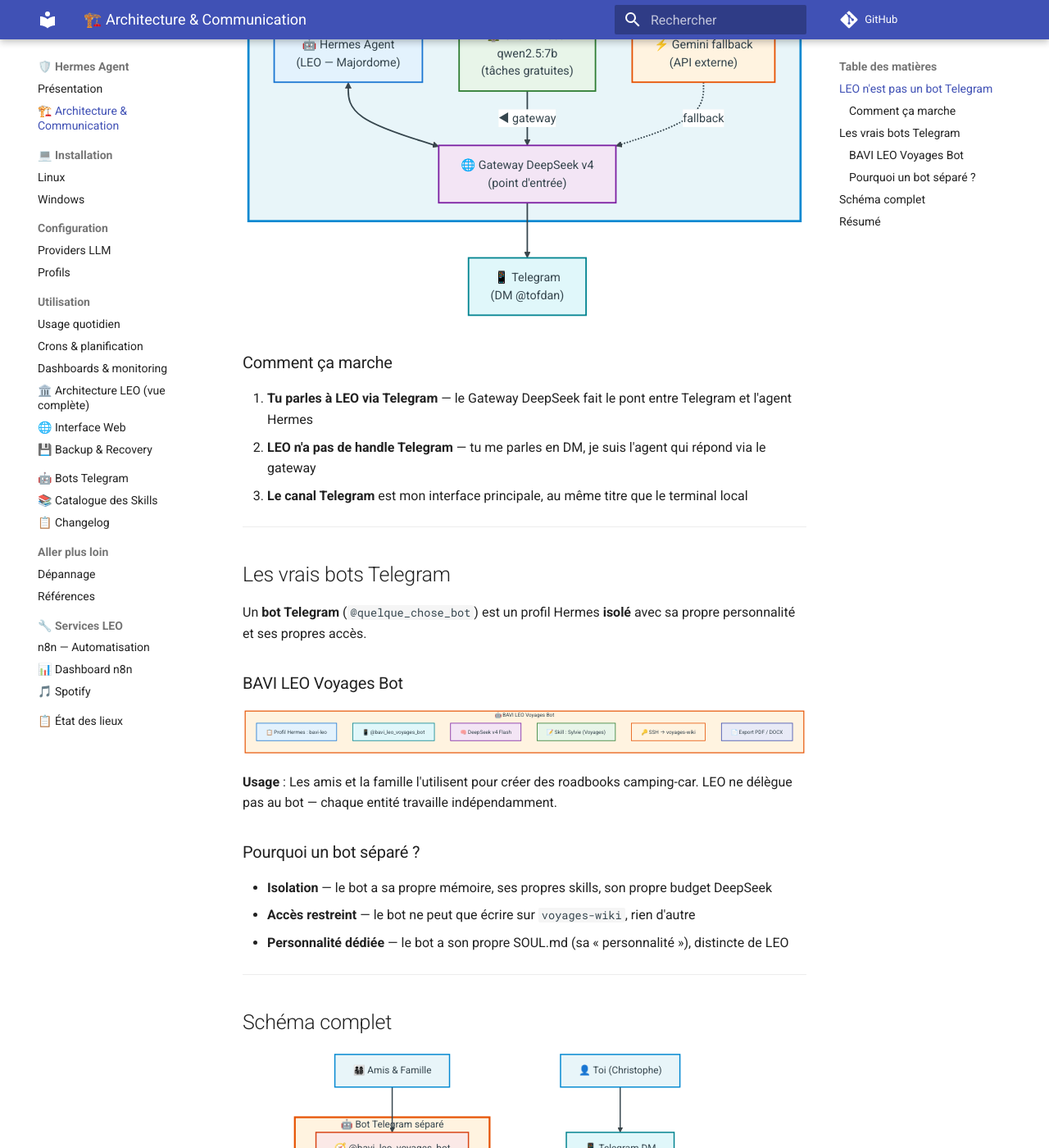
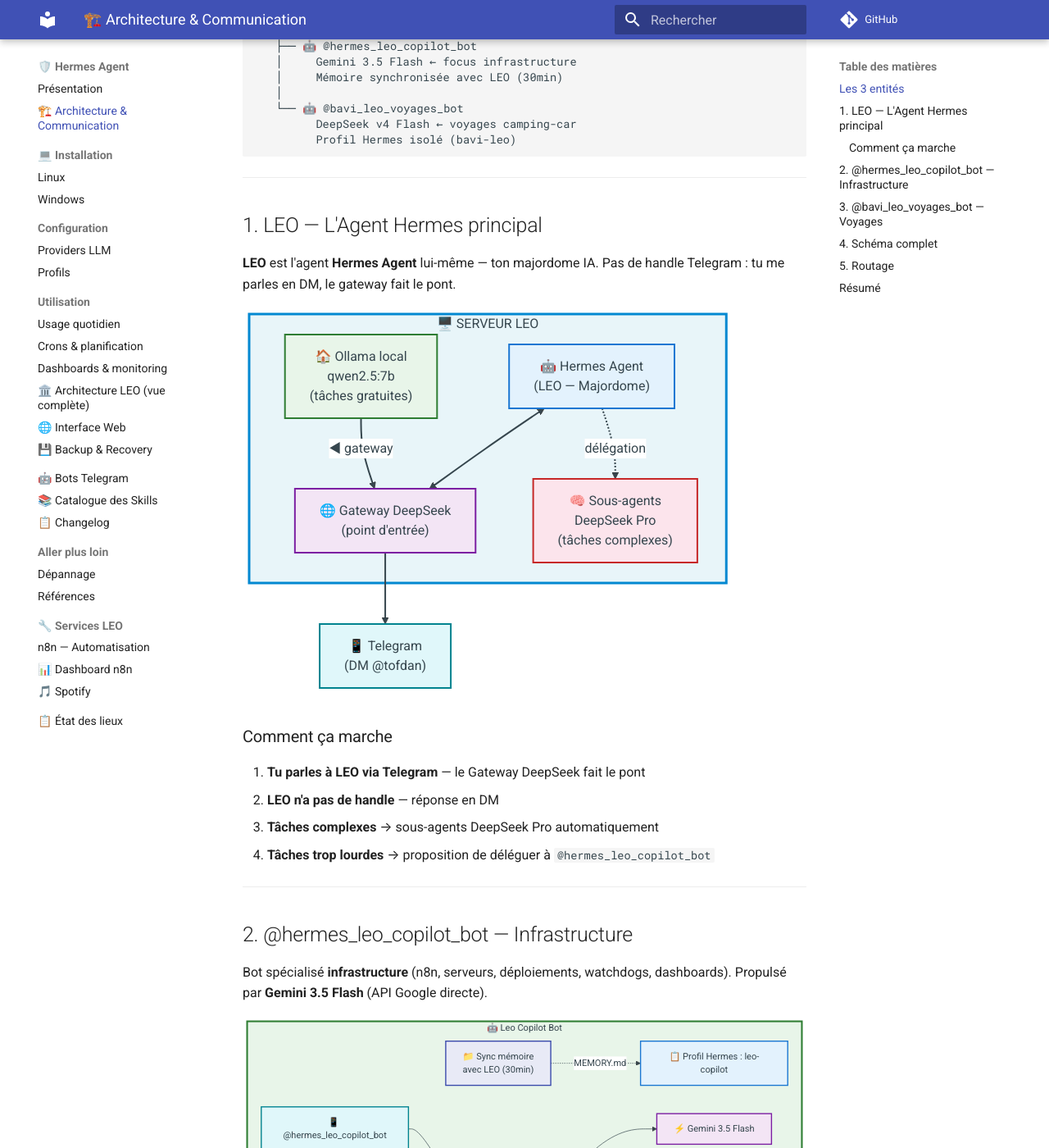
Before and after one commit to christophedanhier-hash/hermes-wiki, an MkDocs documentation site: the page built from docs/hermes/architecture-communication.md, in a window 1280 px wide and 1400 px high, scrolled down 356 px. Shown: the whole window at 82% size. Built offline with MkDocs 1.6.1 and Material for MkDocs 9.7.7, drawn with Linux system fonts in a browser that asks for light colours; comment, search, counter and statistics services are not loaded; some of the changed text lies outside the part shown.

Commit message:
📝 Màj architecture communication : 3 bots, Gemini, routage infra

````diff
--- a/docs/hermes/architecture-communication.md
+++ b/docs/hermes/architecture-communication.md
@@ -1,21 +1,41 @@
 # 🏗️ Architecture de Communication
 
-## LEO n'est pas un bot Telegram
+## Les 3 entités
 
-**LEO** est l'agent **Hermes Agent** lui-même — votre majordome IA qui tourne sur le serveur du même nom. Il n'existe pas de « bot LEO » séparé.
+```
+👤 Toi (Christophe)
+   │
+   ├── 🤖 LEO (moi, Hermes Agent)
+   │     DeepSeek Flash + Pro ← toi via DM Telegram
+   │     └── Délègue les sous-tâches → DeepSeek Pro
+   │
+   ├── 🤖 @hermes_leo_copilot_bot
+   │     Gemini 3.5 Flash ← focus infrastructure
+   │     Mémoire synchronisée avec LEO (30min)
+   │
+   └── 🤖 @bavi_leo_voyages_bot
+         DeepSeek v4 Flash ← voyages camping-car
+         Profil Hermes isolé (bavi-leo)
+```
 
-``` mermaid
+---
+
+## 1. LEO — L'Agent Hermes principal
+
+**LEO** est l'agent **Hermes Agent** lui-même — ton majordome IA. Pas de handle Telegram : tu me parles en DM, le gateway fait le pont.
+
+```mermaid
 flowchart TD
     subgraph SERVEUR["🖥️ SERVEUR LEO"]
         direction TB
         Hermes["🤖 Hermes Agent<br/>(LEO — Majordome)"]
-        Gateway["🌐 Gateway DeepSeek v4<br/>(point d'entrée)"]
+        Gateway["🌐 Gateway DeepSeek<br/>(point d'entrée)"]
         Ollama["🏠 Ollama local<br/>qwen2.5:7b<br/>(tâches gratuites)"]
-        Gemini["⚡ Gemini fallback<br/>(API externe)"]
+        SubAgent["🧠 Sous-agents<br/>DeepSeek Pro<br/>(tâches complexes)"]
 
         Hermes <--> Gateway
         Ollama -->|◀ gateway| Gateway
-        Gemini -.->|fallback| Gateway
+        Hermes -.->|délégation| SubAgent
     end
 
     Gateway --> Telegram["📱 Telegram<br/>(DM @tofdan)"]
@@ -24,104 +44,154 @@
     style Hermes fill:#e3f2fd,stroke:#1976d2,stroke-width:2px,color:#0d47a1
     style Gateway fill:#f3e5f5,stroke:#7b1fa2,stroke-width:2px,color:#4a148c
     style Ollama fill:#e8f5e9,stroke:#2e7d32,stroke-width:2px,color:#1b5e20
-    style Gemini fill:#fff3e0,stroke:#e65100,stroke-width:2px,color:#bf360c
+    style SubAgent fill:#fce4ec,stroke:#c62828,stroke-width:2px,color:#b71c1c
     style Telegram fill:#e0f7fa,stroke:#00838f,stroke-width:2px,color:#004d40
     linkStyle default stroke-width:2px,fill:none
 ```
 
 ### Comment ça marche
 
-1. **Tu parles à LEO via Telegram** — le Gateway DeepSeek fait le pont entre Telegram et l'agent Hermes
-2. **LEO n'a pas de handle Telegram** — tu me parles en DM, je suis l'agent qui répond via le gateway
-3. **Le canal Telegram** est mon interface principale, au même titre que le terminal local
+1. **Tu parles à LEO via Telegram** — le Gateway DeepSeek fait le pont
+2. **LEO n'a pas de handle** — réponse en DM
+3. **Tâches complexes** → sous-agents DeepSeek Pro automatiquement
+4. **Tâches trop lourdes** → proposition de déléguer à `@hermes_leo_copilot_bot`
 
 ---
 
-## Les vrais bots Telegram
+## 2. @hermes_leo_copilot_bot — Infrastructure
 
-Un **bot Telegram** (`@quelque_chose_bot`) est un profil Hermes **isolé** avec sa propre personnalité et ses propres accès.
+Bot spécialisé **infrastructure** (n8n, serveurs, déploiements, watchdogs, dashboards). Propulsé par **Gemini 3.5 Flash** (API Google directe).
 
-### BAVI LEO Voyages Bot
-
-``` mermaid
+```mermaid
 flowchart LR
-    subgraph BOT["🤖 BAVI LEO Voyages Bot"]
+    subgraph BOT1["🤖 Leo Copilot Bot"]
         direction TB
-        P["📋 Profil Hermes : bavi-leo"]
-        B["📱 @bavi_leo_voyages_bot"]
-        M["🧠 DeepSeek v4 Flash"]
-        S["📝 Skill : Sylvie (Voyages)"]
-        A["🔑 SSH → voyages-wiki"]
-        E["📄 Export PDF / DOCX"]
+        P1["📋 Profil Hermes : leo-copilot"]
+        B1["📱 @hermes_leo_copilot_bot"]
+        M1["⚡ Gemini 3.5 Flash"]
+        F1["🔄 Fallback DeepSeek Flash"]
+        SYNC["📁 Sync mémoire<br/>avec LEO (30min)"]
     end
 
-    style BOT fill:#fff3e0,stroke:#e65100,stroke-width:3px,color:#bf360c
-    style P fill:#e3f2fd,stroke:#1976d2,stroke-width:2px,color:#0d47a1
-    style B fill:#e0f7fa,stroke:#00838f,stroke-width:2px,color:#004d40
-    style M fill:#f3e5f5,stroke:#7b1fa2,stroke-width:2px,color:#4a148c
-    style S fill:#e8f5e9,stroke:#2e7d32,stroke-width:2px,color:#1b5e20
-    style A fill:#fff3e0,stroke:#e65100,stroke-width:2px,color:#bf360c
-    style E fill:#e8eaf6,stroke:#3949ab,stroke-width:2px,color:#1a237e
+    B1 --> GEM["☁️ Google Gemini API"]
+    GEM --> M1
+    SYNC -.->|MEMORY.md| P1
+
+    style BOT1 fill:#e8f5e9,stroke:#2e7d32,stroke-width:3px,color:#1b5e20
+    style P1 fill:#e3f2fd,stroke:#1976d2,stroke-width:2px,color:#0d47a1
+    style B1 fill:#e0f7fa,stroke:#00838f,stroke-width:2px,color:#004d40
+    style M1 fill:#f3e5f5,stroke:#7b1fa2,stroke-width:2px,color:#4a148c
+    style F1 fill:#fff3e0,stroke:#e65100,stroke-width:2px,color:#bf360c
+    style SYNC fill:#e8eaf6,stroke:#3949ab,stroke-width:2px,color:#1a237e
+    style GEM fill:#fff3e0,stroke:#e65100,stroke-width:2px,color:#bf360c
 ```
 
-**Usage** : Les amis et la famille l'utilisent pour créer des roadbooks camping-car. LEO ne délègue pas au bot — chaque entité travaille indépendamment.
-
-### Pourquoi un bot séparé ?
-
-- **Isolation** — le bot a sa propre mémoire, ses propres skills, son propre budget DeepSeek
-- **Accès restreint** — le bot ne peut que écrire sur `voyages-wiki`, rien d'autre
-- **Personnalité dédiée** — le bot a son propre SOUL.md (sa « personnalité »), distincte de LEO
+**Particularités :**
+- **Mémoire partagée** : sync `default → leo-copilot` toutes les 30min via `sync-memory.py`
+- **Pas de Copilot** : ancien proxy `copilot-proxy.py` supprimé, remplacé par API Gemini directe
+- **Focus** : infrastructure uniquement, sauf demande explicite de ta part
 
 ---
 
-## Schéma complet
+## 3. @bavi_leo_voyages_bot — Voyages
 
-``` mermaid
+Bot isolé pour les roadbooks camping-car. Les amis et la famille l'utilisent.
+
+```mermaid
+flowchart LR
+    subgraph BOT2["🤖 BAVI LEO Voyages Bot"]
+        direction TB
+        P2["📋 Profil Hermes : bavi-leo"]
+        B2["📱 @bavi_leo_voyages_bot"]
+        M2["🧠 DeepSeek v4 Flash"]
+        S2["📝 Skill : Sylvie (Voyages)"]
+        A2["🔑 SSH → voyages-wiki"]
+        E2["📄 Export PDF / DOCX"]
+    end
+
+    style BOT2 fill:#fff3e0,stroke:#e65100,stroke-width:3px,color:#bf360c
+    style P2 fill:#e3f2fd,stroke:#1976d2,stroke-width:2px,color:#0d47a1
+    style B2 fill:#e0f7fa,stroke:#00838f,stroke-width:2px,color:#004d40
+    style M2 fill:#f3e5f5,stroke:#7b1fa2,stroke-width:2px,color:#4a148c
+    style S2 fill:#e8f5e9,stroke:#2e7d32,stroke-width:2px,color:#1b5e20
+    style A2 fill:#fff3e0,stroke:#e65100,stroke-width:2px,color:#bf360c
+    style E2 fill:#e8eaf6,stroke:#3949ab,stroke-width:2px,color:#1a237e
+```
+
+---
+
+## 4. Schéma complet
+
+```mermaid
 flowchart TD
     Toi["👤 Toi (Christophe)"] --> DM["📱 Telegram DM"]
-    DM --> Gateway2["🌐 Gateway DeepSeek<br/>(1 seul profil)"]
+    DM --> Gateway2["🌐 Gateway DeepSeek"]
 
-    Gateway2 --> LEO["🤖 LEO Agent<br/>(Hermes)"]
+    Gateway2 --> LEO["🤖 LEO Agent<br/>(DeepSeek Flash+Pro)"]
     Gateway2 --> Ollama2["🏠 Ollama<br/>qwen2.5"]
-    Gateway2 -.->|fallback| Gemini2["⚡ Gemini<br/>(API externe)"]
 
     LEO --> Dash["📊 Dashboards<br/>(GitHub Pages)"]
     LEO --> Wiki["📚 Wikis<br/>(MkDocs sur GH)"]
     LEO --> Crons["⏰ Crons<br/>(automatisés)"]
     LEO --> BAVI["🏢 Bureaux Virtuels<br/>(BAVI PRO/PRIVÉ)"]
+    LEO --> Sub["🧠 Sous-agents<br/>DeepSeek Pro"]
 
-    subgraph BOT2["🤖 Bot Telegram séparé"]
-        direction LR
-        Bot["🧭 @bavi_leo_voyages_bot"] -->|Profil Hermes isolé| Skill3["📝 Skill: Sylvie<br/>(Voyages)"]
+    subgraph BOT_INFRA["🤖 Bot Infrastructure"]
+        COP["📱 @hermes_leo_copilot_bot"] --> GEMAPI["☁️ Gemini 3.5 Flash API"]
+        COP -.->|Fallback| DSFALL["DeepSeek Flash"]
     end
 
-    Amis["👨‍👩‍👧‍👦 Amis & Famille"] --> Bot
+    subgraph BOT_VOY["🤖 Bot Voyages"]
+        BOTV["📱 @bavi_leo_voyages_bot"] --> DS["🧠 DeepSeek v4 Flash"]
+    end
+
+    Toi --> COP
+    Amis["👨‍👩‍👧‍👦 Amis & Famille"] --> BOTV
+
+    MEM["📁 Sync mémoire<br/>(30min)"] -.->|MEMORY.md| COP
 
     style Toi fill:#e8f5f9,stroke:#0288d1,stroke-width:2px,color:#01579b
     style DM fill:#e0f7fa,stroke:#00838f,stroke-width:2px,color:#004d40
     style Gateway2 fill:#f3e5f5,stroke:#7b1fa2,stroke-width:2px,color:#4a148c
     style LEO fill:#e3f2fd,stroke:#1976d2,stroke-width:2px,color:#0d47a1
     style Ollama2 fill:#e8f5e9,stroke:#2e7d32,stroke-width:2px,color:#1b5e20
-    style Gemini2 fill:#fff3e0,stroke:#e65100,stroke-width:2px,color:#bf360c
+    style Sub fill:#fce4ec,stroke:#c62828,stroke-width:2px,color:#b71c1c
     style Dash fill:#e8eaf6,stroke:#3949ab,stroke-width:2px,color:#1a237e
     style Wiki fill:#e8eaf6,stroke:#3949ab,stroke-width:2px,color:#1a237e
     style Crons fill:#e8eaf6,stroke:#3949ab,stroke-width:2px,color:#1a237e
     style BAVI fill:#e8eaf6,stroke:#3949ab,stroke-width:2px,color:#1a237e
-    style BOT2 fill:#fff3e0,stroke:#e65100,stroke-width:3px,color:#bf360c
-    style Bot fill:#fbe9e7,stroke:#d84315,stroke-width:2px,color:#bf360c
-    style Skill3 fill:#e8f5e9,stroke:#2e7d32,stroke-width:2px,color:#1b5e20
+    style BOT_INFRA fill:#e8f5e9,stroke:#2e7d32,stroke-width:3px,color:#1b5e20
+    style COP fill:#e0f7fa,stroke:#00838f,stroke-width:2px,color:#004d40
+    style GEMAPI fill:#fff3e0,stroke:#e65100,stroke-width:2px,color:#bf360c
+    style DSFALL fill:#f3e5f5,stroke:#7b1fa2,stroke-width:2px,color:#4a148c
+    style BOT_VOY fill:#fff3e0,stroke:#e65100,stroke-width:3px,color:#bf360c
+    style BOTV fill:#fbe9e7,stroke:#d84315,stroke-width:2px,color:#bf360c
+    style DS fill:#f3e5f5,stroke:#7b1fa2,stroke-width:2px,color:#4a148c
+    style MEM fill:#e8eaf6,stroke:#3949ab,stroke-width:2px,color:#1a237e
     style Amis fill:#e8f5f9,stroke:#0288d1,stroke-width:2px,color:#01579b
     linkStyle default stroke-width:2px,fill:none
 ```
 
 ---
 
+## 5. Routage
+
+| Tâche | Vers qui | Modèle |
+|:------|:---------|:-------|
+| Dialogue général, config, veille | **LEO** (moi) | DeepSeek Flash |
+| Code, API, debug, analyses complexes | Sous-agent automatique | DeepSeek Pro |
+| Infrastructure (n8n, serveurs, déploiements) | → `@hermes_leo_copilot_bot` | Gemini 3.5 Flash |
+| Roadbooks, voyages camping-car | → `@bavi_leo_voyages_bot` | DeepSeek v4 Flash |
+| Tâches lourdes hors-scope DeepSeek | Proposition → `@hermes_leo_copilot_bot` | Gemini 3.5 Flash |
+
+---
+
 ## Résumé
 
-| Concept | C'est quoi ? | Handle Telegram ? |
-|---------|-------------|-------------------|
-| **LEO** | Agent Hermes principal (toi + moi) | Non — DM direct via gateway |
-| **BAVI LEO Voyages Bot** | Profil Hermes isolé pour les voyages | Oui — `@bavi_leo_voyages_bot` |
-| **Autres bots** | Pas de bots supplémentaires | — |
+| Concept | C'est quoi ? | Handle Telegram ? | Moteur |
+|:--------|:-------------|:------------------|:-------|
+| **LEO** | Agent Hermes principal | Non — DM direct | DeepSeek Flash + Pro |
+| **@hermes_leo_copilot_bot** | Bot infrastructure isolé | Oui | Gemini 3.5 Flash |
+| **@bavi_leo_voyages_bot** | Bot voyages isolé | Oui | DeepSeek v4 Flash |
 
-**LEO n'est pas un bot Telegram. LEO est ton majordome IA.**
+**LEO n'est pas un bot Telegram. LEO est ton majordome IA.** Les bots sont des extensions spécialisées avec leurs propres profils, mémoires et accès.
````
